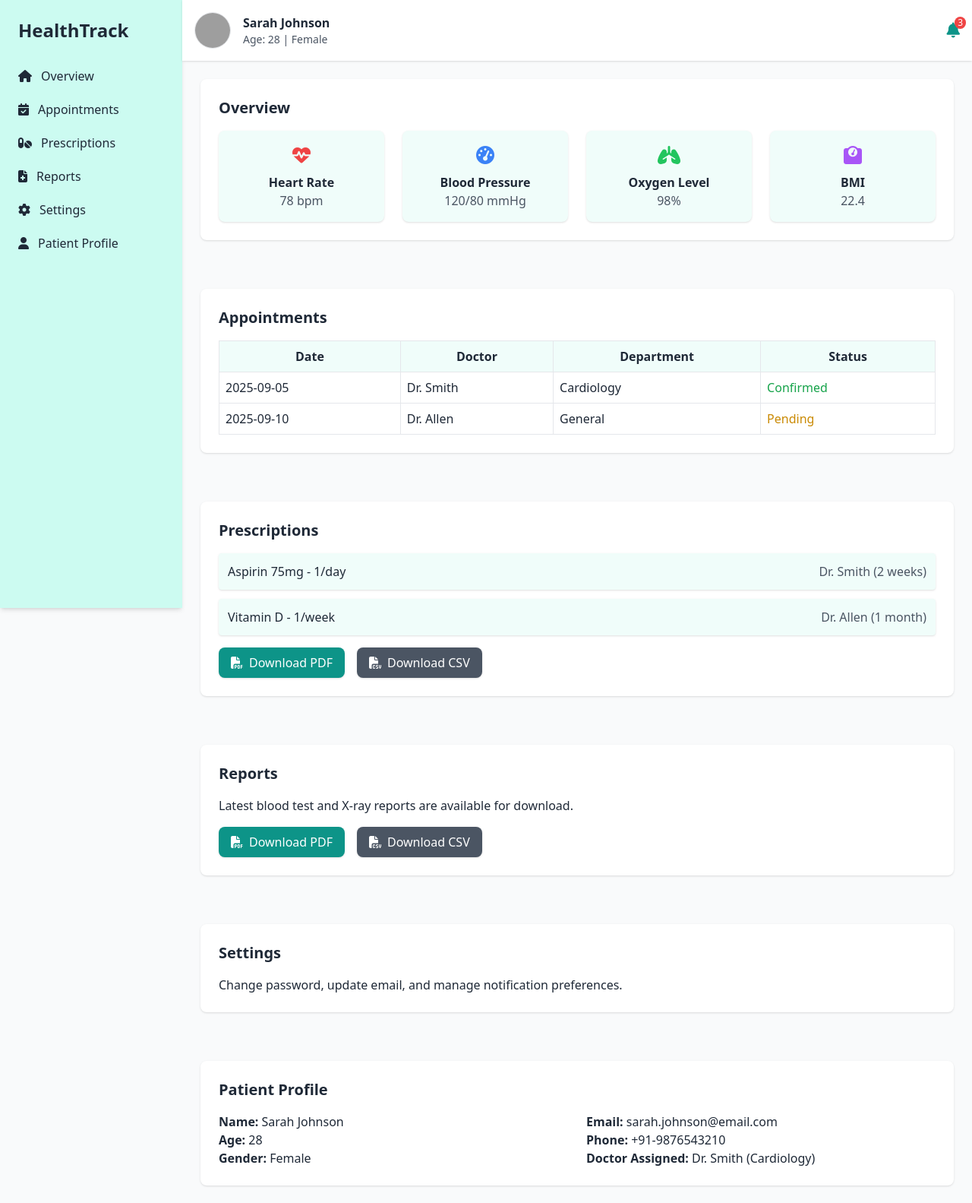
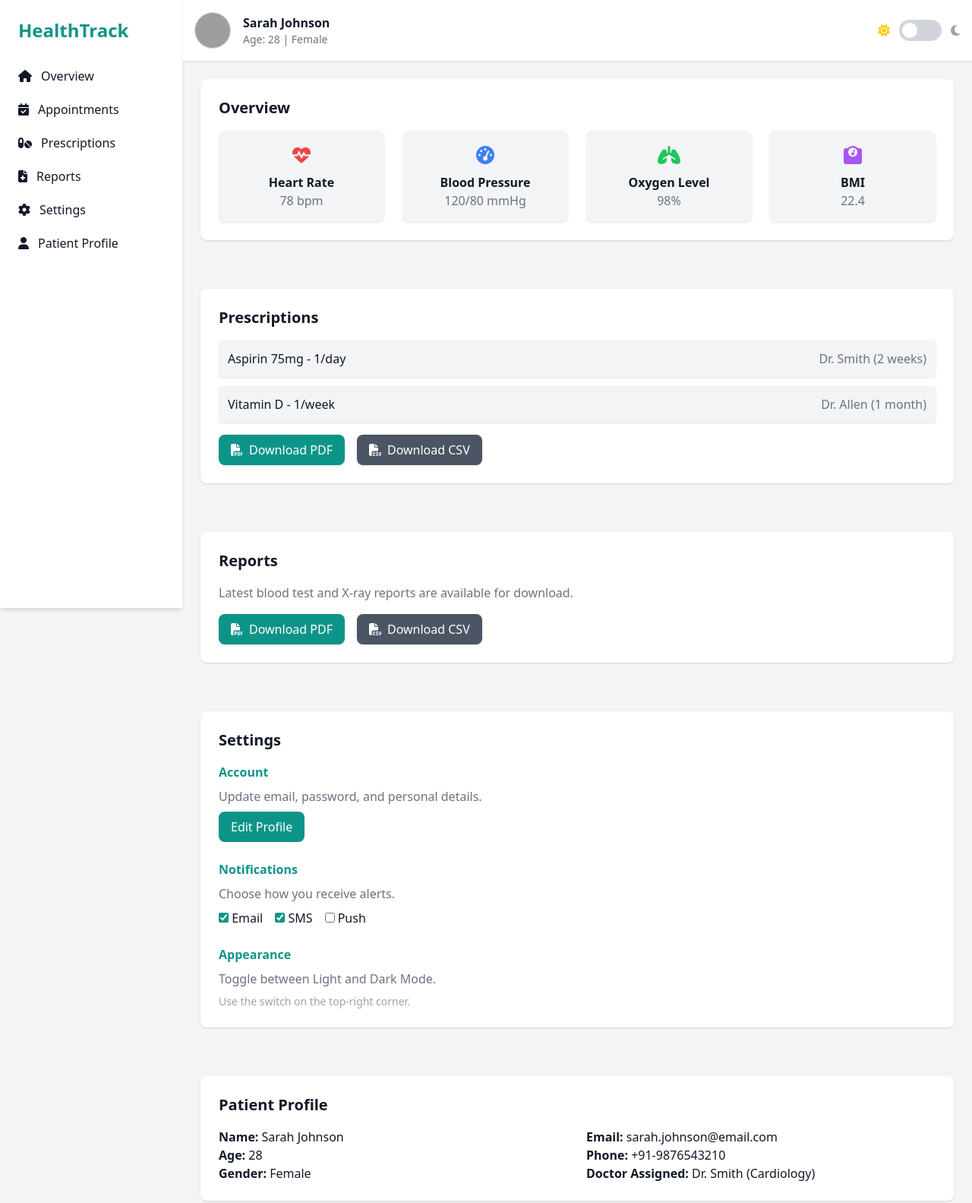
Before and after one commit to Sumanthch2002/HealthCard, a plain HTML site: page index.html in a window 1280 px wide. Shown: the whole page at 76% size. Drawn offline with nearby package versions, Linux system fonts and the light colour scheme; grey boxes are pictures that could not be loaded.

Commit message:
Updated HealthCard UI and fixed bugs

```diff
--- /dev/null
+++ b/assets/prescriptions.csv
@@ -0,0 +1,3 @@
+Medicine,Dosage,Doctor,Duration
+Aspirin 75mg,1/day,Dr. Smith,2 weeks
+Vitamin D,1/week,Dr. Allen,1 month
--- /dev/null
+++ b/assets/reports.csv
@@ -0,0 +1,4 @@
+Report Name,Test Date,Doctor,Key Findings,Result,Status
+Blood Test,05-11-2025,Dr. Smith,Normal CBC & Cholesterol levels,Normal,Available
+X-Ray Chest,04-11-2025,Dr. Allen,"Clear chest, no infection detected",Normal,Available
+ECG,05-11-2025,Dr. Smith,"Normal sinus rhythm, no abnormalities",Normal,Available
--- a/index.html
+++ b/index.html
@@ -1,5 +1,5 @@
 <!DOCTYPE html>
-<html lang="en">
+<html lang="en" class="transition-colors duration-300">
 <head>
   <meta charset="UTF-8" />
   <meta name="viewport" content="width=device-width, initial-scale=1.0" />
@@ -9,134 +9,146 @@
     rel="stylesheet"
     href="https://cdnjs.cloudflare.com/ajax/libs/font-awesome/6.5.0/css/all.min.css"
   />
+  <script>
+    tailwind.config = {
+      darkMode: 'class'
+    }
+  </script>
 </head>
-<body class="bg-gray-50 text-gray-800">
+
+<body class="bg-gray-100 text-gray-900 dark:bg-gray-900 dark:text-gray-100 transition-colors duration-500">
+
   <div class="flex">
-    <aside class="fixed top-0 left-0 h-screen w-60 bg-teal-100 p-6 shadow-md">
-      <h2 class="text-2xl font-bold mb-8">HealthTrack</h2>
+    <aside class="fixed top-0 left-0 h-screen w-60 bg-white dark:bg-gray-800 p-6 shadow-md transition-all">
+      <h2 class="text-2xl font-bold mb-8 text-teal-600 dark:text-teal-400">HealthTrack</h2>
       <nav>
         <ul class="space-y-5">
-          <li><a href="#overview" class="flex items-center gap-3 hover:text-teal-600"><i class="fas fa-home"></i> Overview</a></li>
-          <li><a href="#appointments" class="flex items-center gap-3 hover:text-teal-600"><i class="fas fa-calendar-check"></i> Appointments</a></li>
-          <li><a href="#prescriptions" class="flex items-center gap-3 hover:text-teal-600"><i class="fas fa-pills"></i> Prescriptions</a></li>
-          <li><a href="#reports" class="flex items-center gap-3 hover:text-teal-600"><i class="fas fa-file-medical"></i> Reports</a></li>
-          <li><a href="#settings" class="flex items-center gap-3 hover:text-teal-600"><i class="fas fa-cog"></i> Settings</a></li>
-          <li><a href="#profile" class="flex items-center gap-3 hover:text-teal-600"><i class="fas fa-user"></i> Patient Profile</a></li>
+          <li><a href="#overview" class="flex items-center gap-3 hover:text-teal-600 dark:hover:text-teal-400"><i class="fas fa-home"></i> Overview</a></li>
+          <li><a href="#appointments" class="flex items-center gap-3 hover:text-teal-600 dark:hover:text-teal-400"><i class="fas fa-calendar-check"></i> Appointments</a></li>
+          <li><a href="#prescriptions" class="flex items-center gap-3 hover:text-teal-600 dark:hover:text-teal-400"><i class="fas fa-pills"></i> Prescriptions</a></li>
+          <li><a href="#reports" class="flex items-center gap-3 hover:text-teal-600 dark:hover:text-teal-400"><i class="fas fa-file-medical"></i> Reports</a></li>
+          <li><a href="#settings" class="flex items-center gap-3 hover:text-teal-600 dark:hover:text-teal-400"><i class="fas fa-cog"></i> Settings</a></li>
+          <li><a href="#profile" class="flex items-center gap-3 hover:text-teal-600 dark:hover:text-teal-400"><i class="fas fa-user"></i> Patient Profile</a></li>
         </ul>
       </nav>
     </aside>
-    <main class="ml-60 flex-1">
-      <header class="flex justify-between items-center bg-white shadow p-4 sticky top-0 z-10">
+
+    <main class="ml-60 flex-1 transition-all">
+      <header class="flex justify-between items-center bg-white dark:bg-gray-800 shadow p-4 sticky top-0 z-10">
         <div class="flex items-center gap-4">
           <img
             src="https://randomuser.me/api/portraits/women/65.jpg"
             alt="Patient"
-            class="w-12 h-12 rounded-full border"
+            class="w-12 h-12 rounded-full border border-gray-300 dark:border-gray-600"
           />
           <div>
-            <h3 class="font-semibold">Sarah Johnson</h3>
-            <p class="text-sm text-gray-600">Age: 28 | Female</p>
+            <h3 class="font-semibold text-gray-900 dark:text-gray-100">Sarah Johnson</h3>
+            <p class="text-sm text-gray-500 dark:text-gray-400">Age: 28 | Female</p>
           </div>
         </div>
-        <div>
-          <button class="relative">
-            <i class="fas fa-bell text-xl text-teal-600"></i>
-            <span class="absolute -top-1 -right-2 bg-red-500 text-white text-xs px-1 rounded-full">3</span>
-          </button>
+
+        <div class="flex items-center gap-3">
+          <i class="fas fa-sun text-yellow-400"></i>
+          <label class="relative inline-block w-14 h-7 cursor-pointer">
+            <input id="modeToggle" type="checkbox" class="sr-only peer" />
+            <div class="absolute inset-0 bg-gray-300 dark:bg-gray-600 rounded-full peer-checked:bg-gray-500 transition"></div>
+            <div class="absolute left-1 top-1 w-5 h-5 bg-white rounded-full peer-checked:translate-x-7 peer-checked:bg-teal-500 transition"></div>
+          </label>
+          <i class="fas fa-moon text-gray-400"></i>
         </div>
       </header>
 
       <div class="p-6 space-y-16">
-        <section id="overview" class="p-6 bg-white shadow rounded-lg">
+        <section id="overview" class="p-6 bg-white dark:bg-gray-800 shadow rounded-lg">
           <h2 class="text-xl font-semibold mb-4">Overview</h2>
           <div class="grid grid-cols-1 md:grid-cols-4 gap-6">
-            <div class="p-4 bg-teal-50 shadow rounded-lg text-center">
+            <div class="p-4 bg-gray-100 dark:bg-gray-700 shadow rounded-lg text-center">
               <i class="fas fa-heartbeat text-red-500 text-2xl mb-2"></i>
               <p class="font-semibold">Heart Rate</p>
-              <p class="text-gray-600">78 bpm</p>
+              <p class="text-gray-500 dark:text-gray-300">78 bpm</p>
             </div>
-            <div class="p-4 bg-teal-50 shadow rounded-lg text-center">
+            <div class="p-4 bg-gray-100 dark:bg-gray-700 shadow rounded-lg text-center">
               <i class="fas fa-tachometer-alt text-blue-500 text-2xl mb-2"></i>
               <p class="font-semibold">Blood Pressure</p>
-              <p class="text-gray-600">120/80 mmHg</p>
+              <p class="text-gray-500 dark:text-gray-300">120/80 mmHg</p>
             </div>
-            <div class="p-4 bg-teal-50 shadow rounded-lg text-center">
+            <div class="p-4 bg-gray-100 dark:bg-gray-700 shadow rounded-lg text-center">
               <i class="fas fa-lungs text-green-500 text-2xl mb-2"></i>
               <p class="font-semibold">Oxygen Level</p>
-              <p class="text-gray-600">98%</p>
+              <p class="text-gray-500 dark:text-gray-300">98%</p>
             </div>
-            <div class="p-4 bg-teal-50 shadow rounded-lg text-center">
+            <div class="p-4 bg-gray-100 dark:bg-gray-700 shadow rounded-lg text-center">
               <i class="fas fa-weight text-purple-500 text-2xl mb-2"></i>
               <p class="font-semibold">BMI</p>
-              <p class="text-gray-600">22.4</p>
+              <p class="text-gray-500 dark:text-gray-300">22.4</p>
             </div>
           </div>
         </section>
-        <section id="appointments" class="p-6 bg-white shadow rounded-lg">
-          <h2 class="text-xl font-semibold mb-4">Appointments</h2>
-          <table class="w-full border-collapse">
-            <thead>
-              <tr class="bg-teal-50">
-                <th class="p-2 border">Date</th>
-                <th class="p-2 border">Doctor</th>
-                <th class="p-2 border">Department</th>
-                <th class="p-2 border">Status</th>
-              </tr>
-            </thead>
-            <tbody>
-              <tr>
-                <td class="p-2 border">2025-09-05</td>
-                <td class="p-2 border">Dr. Smith</td>
-                <td class="p-2 border">Cardiology</td>
-                <td class="p-2 border text-green-600">Confirmed</td>
-              </tr>
-              <tr>
-                <td class="p-2 border">2025-09-10</td>
-                <td class="p-2 border">Dr. Allen</td>
-                <td class="p-2 border">General</td>
-                <td class="p-2 border text-yellow-600">Pending</td>
-              </tr>
-            </tbody>
-          </table>
-        </section>
-        <section id="prescriptions" class="p-6 bg-white shadow rounded-lg">
+
+        <section id="prescriptions" class="p-6 bg-white dark:bg-gray-800 shadow rounded-lg">
           <h2 class="text-xl font-semibold mb-4">Prescriptions</h2>
           <ul class="space-y-3">
-            <li class="p-3 bg-teal-50 rounded shadow flex justify-between">
+            <li class="p-3 bg-gray-100 dark:bg-gray-700 rounded shadow flex justify-between">
               <span>Aspirin 75mg - 1/day</span>
-              <span class="text-gray-600">Dr. Smith (2 weeks)</span>
+              <span class="text-gray-500 dark:text-gray-300">Dr. Smith (2 weeks)</span>
             </li>
-            <li class="p-3 bg-teal-50 rounded shadow flex justify-between">
+            <li class="p-3 bg-gray-100 dark:bg-gray-700 rounded shadow flex justify-between">
               <span>Vitamin D - 1/week</span>
-              <span class="text-gray-600">Dr. Allen (1 month)</span>
+              <span class="text-gray-500 dark:text-gray-300">Dr. Allen (1 month)</span>
             </li>
           </ul>
           <div class="mt-4 flex gap-4">
-            <button class="px-4 py-2 bg-teal-600 text-white rounded-lg shadow hover:bg-teal-700 flex items-center gap-2">
+            <a href="./assets/prescriptions.pdf" download class="px-4 py-2 bg-teal-600 text-white rounded-lg shadow hover:bg-teal-700 flex items-center gap-2">
               <i class="fas fa-file-pdf"></i> Download PDF
-            </button>
-            <button class="px-4 py-2 bg-gray-600 text-white rounded-lg shadow hover:bg-gray-700 flex items-center gap-2">
+            </a>
+            <a href="./assets/prescriptions.csv" download class="px-4 py-2 bg-gray-600 text-white rounded-lg shadow hover:bg-gray-700 flex items-center gap-2">
               <i class="fas fa-file-csv"></i> Download CSV
-            </button>
+            </a>
           </div>
         </section>
-        <section id="reports" class="p-6 bg-white shadow rounded-lg">
+
+        <section id="reports" class="p-6 bg-white dark:bg-gray-800 shadow rounded-lg">
           <h2 class="text-xl font-semibold mb-4">Reports</h2>
-          <p class="mb-4">Latest blood test and X-ray reports are available for download.</p>
+          <p class="mb-4 text-gray-500 dark:text-gray-300">Latest blood test and X-ray reports are available for download.</p>
           <div class="flex gap-4">
-            <button class="px-4 py-2 bg-teal-600 text-white rounded-lg shadow hover:bg-teal-700 flex items-center gap-2">
+            <a href="./assets/reports.pdf" download class="px-4 py-2 bg-teal-600 text-white rounded-lg shadow hover:bg-teal-700 flex items-center gap-2">
               <i class="fas fa-file-pdf"></i> Download PDF
-            </button>
-            <button class="px-4 py-2 bg-gray-600 text-white rounded-lg shadow hover:bg-gray-700 flex items-center gap-2">
+            </a>
+            <a href="./assets/reports.csv" download class="px-4 py-2 bg-gray-600 text-white rounded-lg shadow hover:bg-gray-700 flex items-center gap-2">
               <i class="fas fa-file-csv"></i> Download CSV
-            </button>
+            </a>
           </div>
         </section>
-        <section id="settings" class="p-6 bg-white shadow rounded-lg">
+
+        <section id="settings" class="p-6 bg-white dark:bg-gray-800 shadow rounded-lg">
           <h2 class="text-xl font-semibold mb-4">Settings</h2>
-          <p>Change password, update email, and manage notification preferences.</p>
+
+          <div class="space-y-6">
+            <div>
+              <h3 class="font-semibold text-teal-600 dark:text-teal-400 mb-2">Account</h3>
+              <p class="text-gray-500 dark:text-gray-300 mb-2">Update email, password, and personal details.</p>
+              <button class="px-4 py-2 bg-teal-600 text-white rounded-lg hover:bg-teal-700">Edit Profile</button>
+            </div>
+
+            <div>
+              <h3 class="font-semibold text-teal-600 dark:text-teal-400 mb-2">Notifications</h3>
+              <p class="text-gray-500 dark:text-gray-300 mb-2">Choose how you receive alerts.</p>
+              <div class="flex gap-4">
+                <label><input type="checkbox" class="accent-teal-600" checked> Email</label>
+                <label><input type="checkbox" class="accent-teal-600" checked> SMS</label>
+                <label><input type="checkbox" class="accent-teal-600"> Push</label>
+              </div>
+            </div>
+
+            <div>
+              <h3 class="font-semibold text-teal-600 dark:text-teal-400 mb-2">Appearance</h3>
+              <p class="text-gray-500 dark:text-gray-300 mb-2">Toggle between Light and Dark Mode.</p>
+              <p class="text-sm text-gray-400">Use the switch on the top-right corner.</p>
+            </div>
+          </div>
         </section>
-        <section id="profile" class="p-6 bg-white shadow rounded-lg">
+
+        <section id="profile" class="p-6 bg-white dark:bg-gray-800 shadow rounded-lg">
           <h2 class="text-xl font-semibold mb-4">Patient Profile</h2>
           <div class="grid grid-cols-1 md:grid-cols-2 gap-6">
             <div>
@@ -154,5 +166,11 @@
       </div>
     </main>
   </div>
+
+  <script>
+    document.getElementById("modeToggle").addEventListener("change", function() {
+      document.documentElement.classList.toggle("dark");
+    });
+  </script>
 </body>
 </html>
```
Also changed, not shown: 4 other files.
